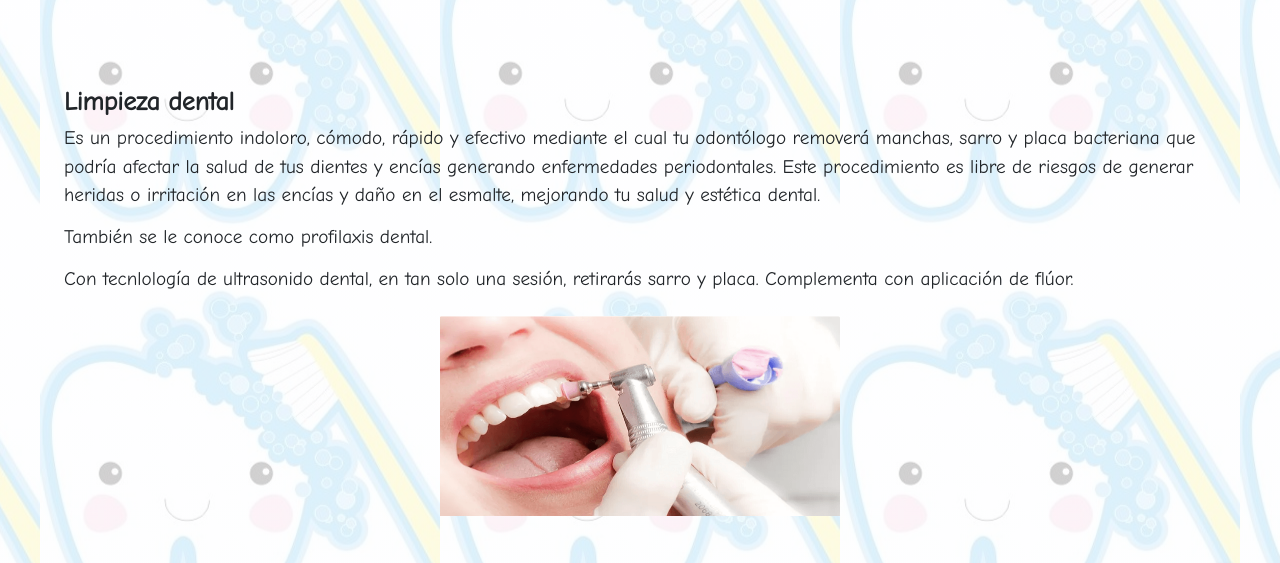
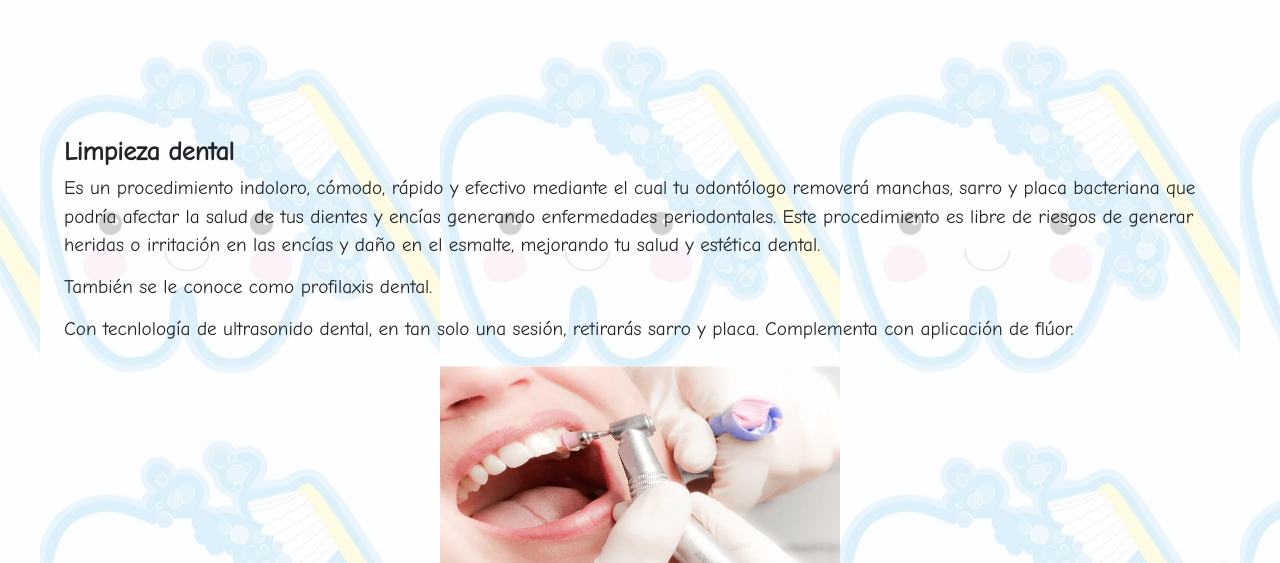
Before and after one commit to Eriagui/PF_Aguilar, a website: page pages/servicios.html in a window 1280 px wide. Shown: the part 146-709 px from the top of the page. Drawn offline with Linux system fonts and the light colour scheme.

Commit message:
servicios arreglado

```diff
--- a/scss/base/_common.scss
+++ b/scss/base/_common.scss
@@ -9,6 +9,6 @@
 }
 
 .padding-superior{
-    padding: 100px 0px 0px 0px;
+    padding: 150px 0px 0px 0px;
 }
 /*---------------Fin Clases Comunes---------------------------*/
```
Also changed, not shown: css/main.css.
